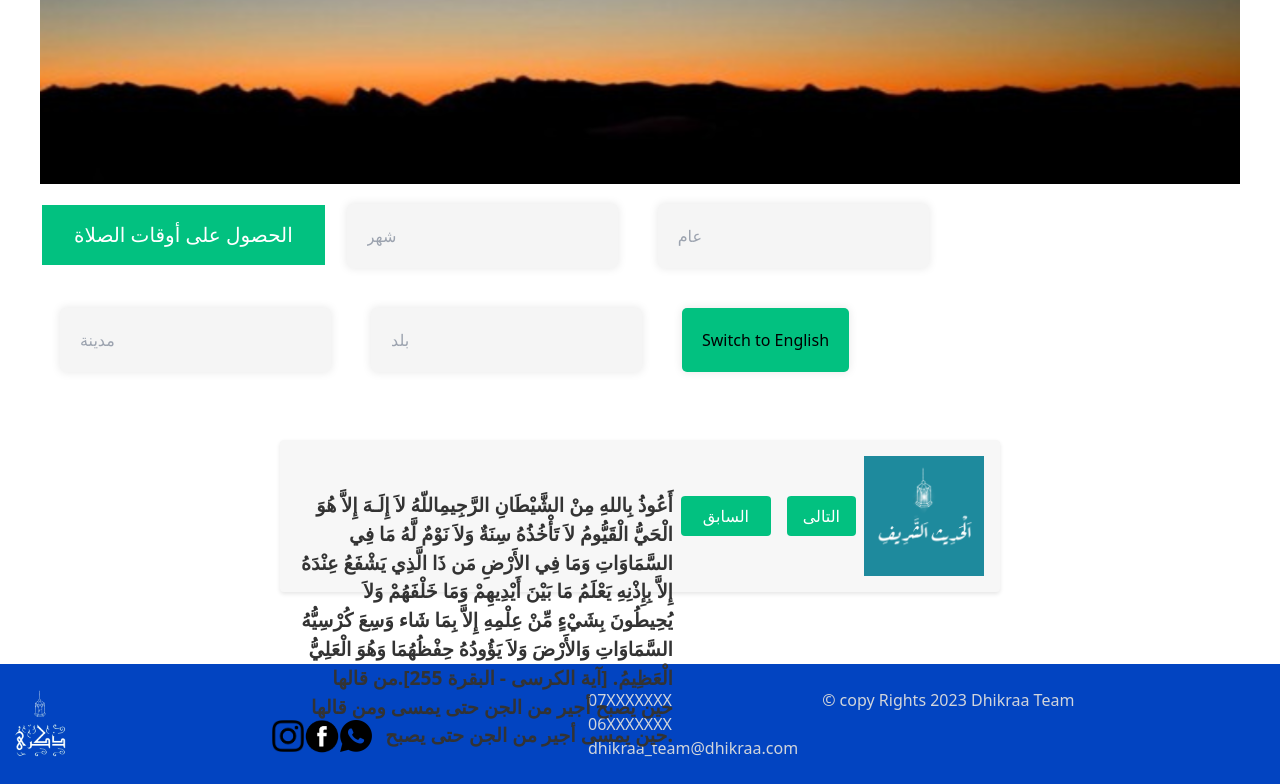
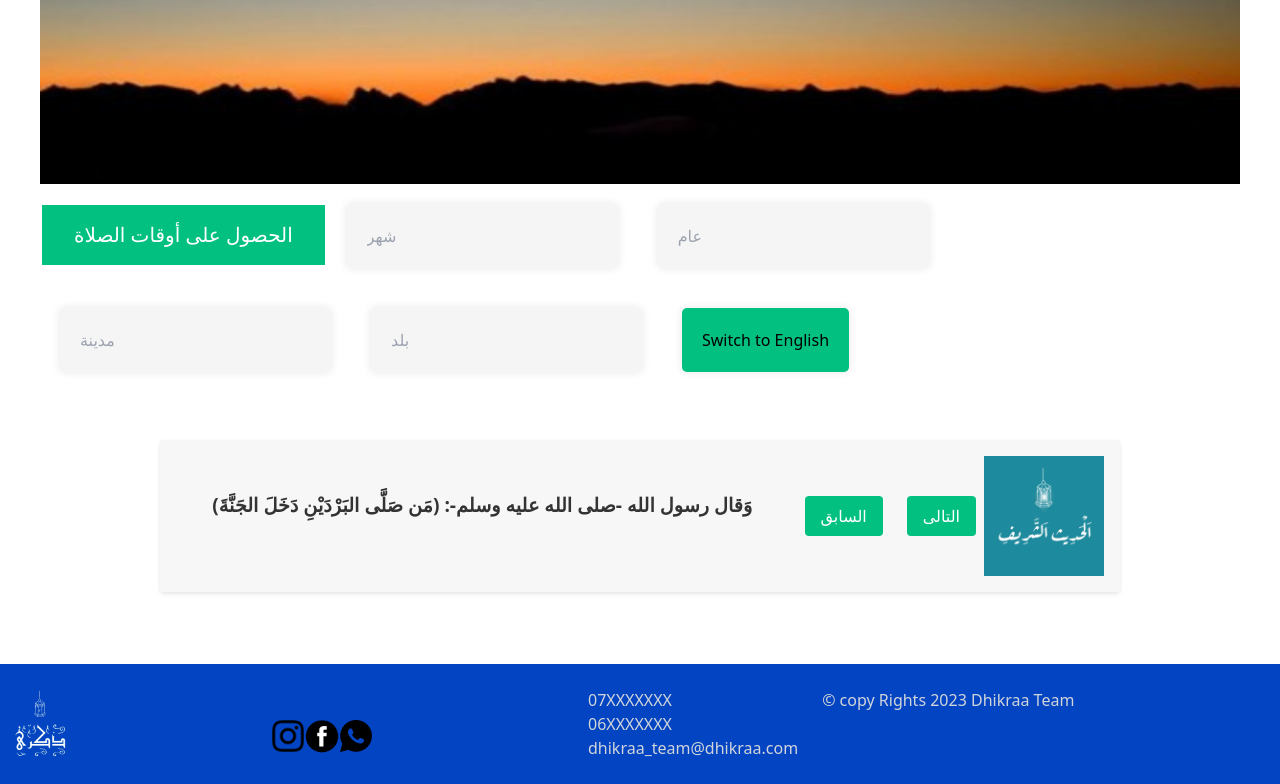
Before and after one commit to https-github-com-ihababbas/Dhikraa_frontend, a Next.js app: page /praytime in a window 1280 px wide. Shown: the part 520-1304 px from the top of the page. Built offline with nearby package versions, Linux system fonts and the light colour scheme.

Commit message:
style bashar

```diff
--- a/app/components/data/hadiths.js
+++ b/app/components/data/hadiths.js
@@ -1,29 +1,32 @@
 export const hadiths = [
     {
-        "hadith":['أَعُوذُ بِاللهِ مِنْ الشَّيْطَانِ الرَّجِيمِ','اللّهُ لاَ إِلَـهَ إِلاَّ هُوَ الْحَيُّ الْقَيُّومُ لاَ تَأْخُذُهُ سِنَةٌ وَلاَ نَوْمٌ لَّهُ مَا فِي السَّمَاوَاتِ وَمَا فِي الأَرْضِ مَن ذَا الَّذِي يَشْفَعُ عِنْدَهُ إِلاَّ بِإِذْنِهِ يَعْلَمُ مَا بَيْنَ أَيْدِيهِمْ وَمَا خَلْفَهُمْ وَلاَ يُحِيطُونَ بِشَيْءٍ مِّنْ عِلْمِهِ إِلاَّ بِمَا شَاء وَسِعَ كُرْسِيُّهُ السَّمَاوَاتِ وَالأَرْضَ وَلاَ يَؤُودُهُ حِفْظُهُمَا وَهُوَ الْعَلِيُّ الْعَظِيمُ. [آية الكرسى - البقرة 255].','من قالها حين يصبح أجير من الجن حتى يمسى ومن قالها حين يمسى أجير من الجن حتى يصبح.']
+        "hadith":[" وَقال رسول الله -صلى الله عليه وسلم-: (مَن صَلَّى البَرْدَيْنِ دَخَلَ الجَنَّةَ)"]
     },
     {
-        "hadith":['بِسْمِ اللهِ الرَّحْمنِ الرَّحِيم','قُلْ هُوَ ٱللَّهُ أَحَدٌ، ٱللَّهُ ٱلصَّمَدُ، لَمْ يَلِدْ وَلَمْ يُولَدْ، وَلَمْ يَكُن لَّهُۥ كُفُوًا أَحَدٌۢ. ','من قالها حين يصبح وحين يمسى كفته من كل شىء (الإخلاص والمعوذتين).']
+        "hadith":["قال رسول الله -صلى الله عليه وسلم-: (مَن غَدَا إلى المَسْجِدِ ورَاحَ، أعَدَّ اللهُ له نُزُلَهُ مِنَ الجَنَّةِ كُلَّما غَدَا أوْ رَاحَ)"]
     },
     {
-        "hadith":['بِسْمِ اللهِ الرَّحْمنِ الرَّحِيم','قُلْ أَعُوذُ بِرَبِّ ٱلْفَلَقِ، مِن شَرِّ مَا خَلَقَ، وَمِن شَرِّ غَاسِقٍ إِذَا وَقَبَ، وَمِن شَرِّ ٱلنَّفَّٰثَٰتِ فِى ٱلْعُقَدِ، وَمِن شَرِّ حَاسِدٍ إِذَا حَسَدَ.','']
+        "hadith":["قال رسول الله صلى الله عليه وسلم: (الصَّلَاةُ الخَمْسُ، وَالْجُمْعَةُ إلى الجُمْعَةِ، كَفَّارَةٌ لِما بيْنَهُنَّ، ما لَمْ تُغْشَ الكَبَائِرُ)."]
     },
     {
-        "hadith":['','أَصْـبَحْنا وَأَصْـبَحَ المُـلْكُ لله وَالحَمدُ لله ، لا إلهَ إلاّ اللّهُ وَحدَهُ لا شَريكَ لهُ، لهُ المُـلكُ ولهُ الحَمْـد، وهُوَ على كلّ شَيءٍ قدير ، رَبِّ أسْـأَلُـكَ خَـيرَ ما في هـذا اليوم وَخَـيرَ ما بَعْـدَه ، وَأَعـوذُ بِكَ مِنْ شَـرِّ ما في هـذا اليوم وَشَرِّ ما بَعْـدَه، رَبِّ أَعـوذُبِكَ مِنَ الْكَسَـلِ وَسـوءِ الْكِـبَر ، رَبِّ أَعـوذُ بِكَ مِنْ عَـذابٍ في النّـارِ وَعَـذابٍ في القَـبْر. ','']
+        "hadith":["قال رسول الله صلى الله عليه وسلم: (من صلَّى العشاءَ في جماعةٍ، كان كقيامِ نصفِ االليلِ، و من صلى العشاءَ والفجرَ في جماعةٍ كان كقيامِ ليلةٍ)"]
     },
     {
-        "hadith":['','اللّهـمَّ أَنْتَ رَبِّـي لا إلهَ إلاّ أَنْتَ ، خَلَقْتَنـي وَأَنا عَبْـدُك ، وَأَنا عَلـى عَهْـدِكَ وَوَعْـدِكَ ما اسْتَـطَعْـت ، أَعـوذُبِكَ مِنْ شَـرِّ ما صَنَـعْت ، أَبـوءُ لَـكَ بِنِعْـمَتِـكَ عَلَـيَّ وَأَبـوءُ بِذَنْـبي فَاغْفـِرْ لي فَإِنَّـهُ لا يَغْـفِرُ الذُّنـوبَ إِلاّ أَنْتَ .','من قالها موقنا بها حين يمسى ومات من ليلته دخل الجنة وكذلك حين يصبح.']
+        "hadith":["قال رسول الله صلى الله عليه وسلم: (رَكْعَتَا الفَجْرِ خَيْرٌ مِنَ الدُّنْيَا وَما فِيهَا)"]
     },
     {
-        "hadith":['','رَضيـتُ بِاللهِ رَبَّـاً وَبِالإسْلامِ ديـناً وَبِمُحَـمَّدٍ صلى الله عليه وسلم نَبِيّـاً.','من قالها حين يصبح وحين يمسى كان حقا على الله أن يرضيه يوم القيامة.']
+        "hadith":["قال رسول الله صلى الله عليه وسلم: (مَن صلى الفجرَ في جماعةٍ، ثم قَعَد يَذْكُرُ اللهَ حتى تَطْلُعَ الشمسُ، ثم صلى ركعتينِ، كانت له كأجرِ حَجَّةٍ وعُمْرَةٍ تامَّةٍ، تامَّةٍ، تامَّةٍ)"]
     },
     {
-        "hadith":['','اللّهُـمَّ إِنِّـي أَصْبَـحْتُ أُشْـهِدُك ، وَأُشْـهِدُ حَمَلَـةَ عَـرْشِـك ، وَمَلَائِكَتَكَ ، وَجَمـيعَ خَلْـقِك ، أَنَّـكَ أَنْـتَ اللهُ لا إلهَ إلاّ أَنْـتَ وَحْـدَكَ لا شَريكَ لَـك ، وَأَنَّ ُ مُحَمّـداً عَبْـدُكَ وَرَسـولُـك.','من قالها أعتقه الله من النار.']
+        "hadith":["قال رسول الله صلى الله عليه وسلم: (يُصْبِحُ علَى كُلِّ سُلَامَى مِن أَحَدِكُمْ صَدَقَةٌ، فَكُلُّ تَسْبِيحَةٍ صَدَقَةٌ، وَكُلُّ تَحْمِيدَةٍ صَدَقَةٌ، وَكُلُّ تَهْلِيلَةٍ صَدَقَةٌ، وَكُلُّ تَكْبِيرَةٍ صَدَقَةٌ، وَأَمْرٌ بالمَعروفِ صَدَقَةٌ، وَنَهْيٌ عَنِ المُنْكَرِ صَدَقَةٌ، وَيُجْزِئُ مِن ذلكَ رَكْعَتَانِ يَرْكَعُهُما مِنَ الضُّحَى)"]
     },
     {
-        "hadith":['','اللّهُـمَّ ما أَصْبَـَحَ بي مِـنْ نِعْـمَةٍ أَو بِأَحَـدٍ مِـنْ خَلْـقِك ، فَمِـنْكَ وَحْـدَكَ لا شريكَ لَـك ، فَلَـكَ الْحَمْـدُ وَلَـكَ الشُّكْـر.','من قالها حين يصبح أدى شكر يومه.']
+        "hadith":["عن عبد الله بن مسعود -رضي الله عنه- قال: (سَأَلْتُ النبيَّ صَلَّى اللهُ عليه وسلَّمَ: أيُّ العَمَلِ أحَبُّ إلى اللَّهِ؟ قالَ: الصَّلاةُ علَى وقْتِها، قالَ: ثُمَّ أيٌّ؟ قالَ: ثُمَّ برُّ الوالِدَيْنِ، قالَ: ثُمَّ أيٌّ؟ قالَ: الجِهادُ في سَبيلِ اللَّهِ، قالَ: حدَّثَني بهِنَّ، ولَوِ اسْتَزَدْتُهُ لَزادَنِي)"]
     },
     {
-        "hadith":['','حَسْبِـيَ اللّهُ لا إلهَ إلاّ هُوَ عَلَـيهِ تَوَكَّـلتُ وَهُوَ رَبُّ العَرْشِ العَظـيم. ','من قالها كفاه الله ما أهمه من أمر الدنيا والأخرة.']
+        "hadith":["عن أبي هريرة -رضي الله عنه-: (أنَّهُ سَمِعَ رَسولَ اللَّهِ صَلَّى اللهُ عليه وسلَّمَ يقولُ أرَأَيْتُمْ لو أنَّ نَهَرًا ببابِ أحَدِكُمْ يَغْتَسِلُ فيه كُلَّ يَومٍ خَمْسًا، ما تَقُولُ ذلكَ يُبْقِي مِن دَرَنِهِ؟ قالوا: لا يُبْقِي مِن دَرَنِهِ شيئًا، قالَ: فَذلكَ مِثْلُ الصَّلَواتِ الخَمْسِ، يَمْحُو اللَّهُ به الخَطايا)"]
+    },
+    {
+        "hadith":["قال رسول الله صلى الله عليه وسلم: (الصَّلَاةِ أَفْضَلُ بَعْدَ المَكْتُوبَةِ؟ وَأَيُّ الصِّيَامِ أَفْضَلُ بَعْدَ شَهْرِ رَمَضَانَ؟ فَقالَ: أَفْضَلُ الصَّلَاةِ، بَعْدَ الصَّلَاةِ المَكْتُوبَةِ، الصَّلَاةُ في جَوْفِ اللَّيْلِ، وَأَفْضَلُ الصِّيَامِ بَعْدَ شَهْرِ رَمَضَانَ، صِيَامُ شَهْرِ اللهِ المُحَرَّمِ)"]
     },
 ]
--- a/app/components/praytime.js
+++ b/app/components/praytime.js
@@ -114,7 +114,7 @@ return (
 
 
               return (
-                <tr key={i} className={isCurrent ? styles.current : ""}>
+                <tr key={i} className={isCurrent ? styles.currents : ""}>
                   <td className={styles.td}>{day.date.readable}</td>
                     <td className={styles.td}>{day.timings.Imsak}</td>
                     <td className={styles.td}>{day.timings.Fajr}</td>
--- a/app/styles/styles.module.css
+++ b/app/styles/styles.module.css
@@ -94,6 +94,11 @@
     background-color: #F5F5DC; /* This is a light yellow color */
     font-weight: bold;
   }
+  .currents {
+    background-color: #e6e6bf; /* This is a light yellow color */
+    font-weight: bold;
+  }
+
 
   .tr:hover {
     background-color: #ADD8E6; /* This is a light blue color */
@@ -115,20 +120,21 @@
   padding: 1rem;
   border-radius: 0.25rem;
   box-shadow: 0 0.125rem 0.25rem rgba(0, 0, 0, 0.1);
-  width: 60%;
+  width: 80%;
   display: flex;
   align-items: center;
   justify-content: space-between;
 }
 .prev {
-  width: 20%;
+  width: 80px;
   padding: 0.5rem 1rem;
   background-color: #02c180;
   color: white;
   border: none;
   border-radius: 0.25rem;
   font-size: 1rem;
-  margin: 0 0.5rem;
+  margin: 1rem 1rem;
+
 }
 .next {
   width: 80px;
```
